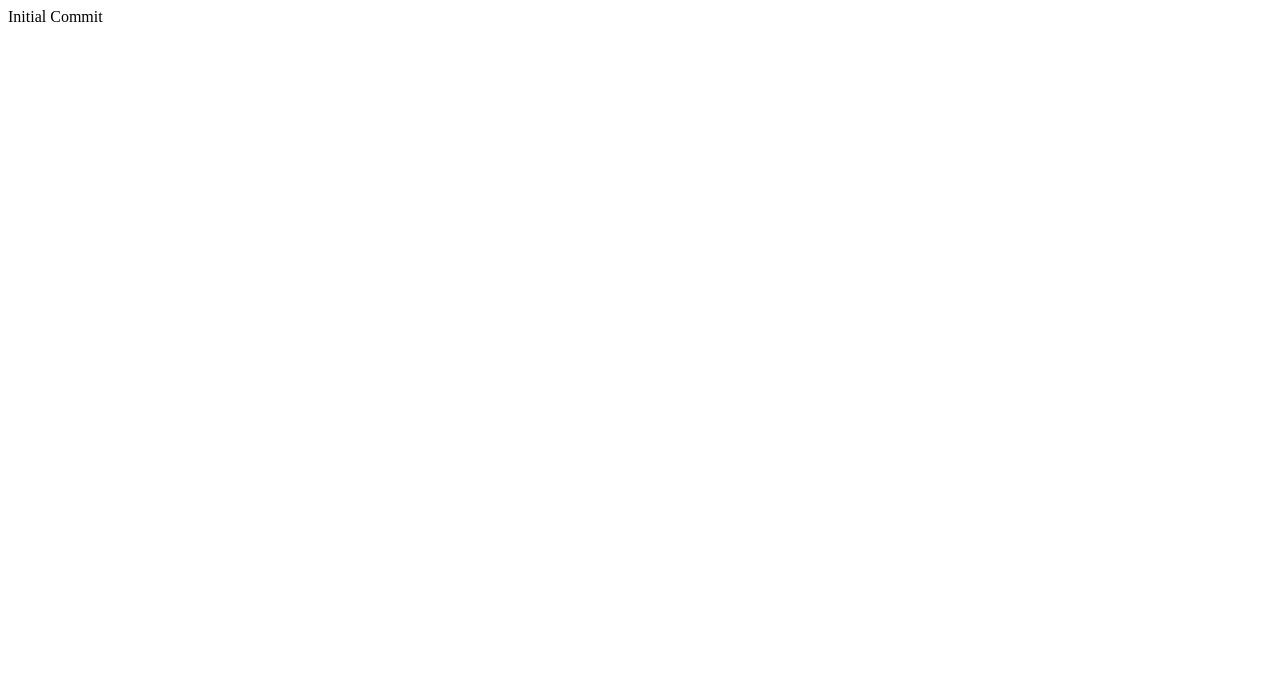
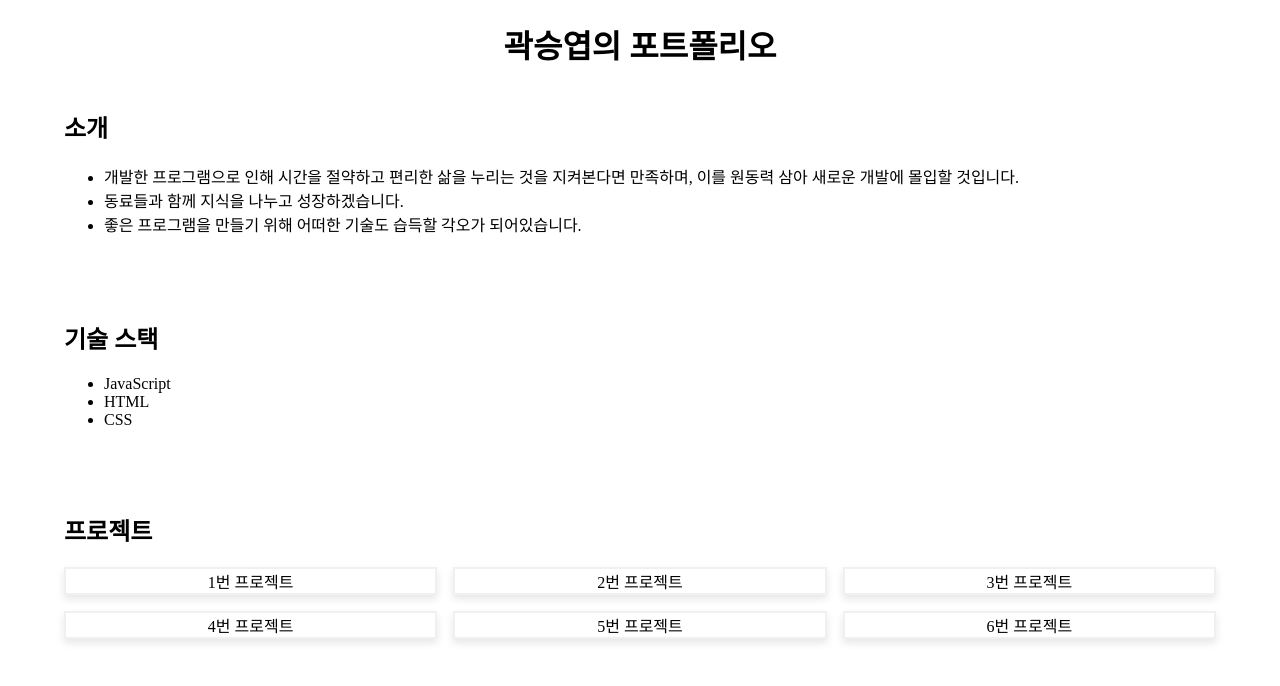
Before and after one commit to yeopseung/yeopseung.github.io, a plain HTML site: page index.html in a window 1280 px wide. Drawn offline with Linux system fonts and the light colour scheme.

Commit message:
feat: 메인 페이지 기초 설계

```diff
--- /dev/null
+++ b/index.css
@@ -0,0 +1,26 @@
+.title {
+  text-align: center;
+}
+
+.container {
+  margin: 0 auto;
+  width: 90vw;
+  display: flex;
+  flex-direction: column;
+  gap: 3rem;
+}
+
+.project-grid {
+  display: grid;
+  grid-template-columns: repeat(3, 1fr);
+  grid-template-rows: repeat(3, 1fr);
+  gap: 1rem;
+}
+
+.project-item {
+  display: flex;
+  justify-content: center;
+  align-items: center;
+  border: 2px solid #f0f0f0;
+  box-shadow: 0 4px 8px rgba(0, 0, 0, 0.1);
+}
--- a/index.html
+++ b/index.html
@@ -3,9 +3,51 @@
   <head>
     <meta charset="UTF-8" />
     <meta name="viewport" content="width=device-width, initial-scale=1.0" />
-    <title>Document</title>
+    <link rel="stylesheet" href="index.css" />
+    <title>Portfolio</title>
   </head>
+  <header>
+    <h1 class="title">곽승엽의 포트폴리오</h1>
+  </header>
   <body>
-    Initial Commit
+    <div class="container">
+      <section class="introduction">
+        <h2 class="sub-title">소개</h2>
+        <ul class="resolution-list">
+          <li class="resolution">
+            개발한 프로그램으로 인해 시간을 절약하고 편리한 삶을 누리는 것을
+            지켜본다면 만족하며, 이를 원동력 삼아 새로운 개발에 몰입할 것입니다.
+          </li>
+          <li class="resolution">
+            동료들과 함께 지식을 나누고 성장하겠습니다.
+          </li>
+          <li class="resolution">
+            좋은 프로그램을 만들기 위해 어떠한 기술도 습득할 각오가
+            되어있습니다.
+          </li>
+        </ul>
+      </section>
+
+      <section class="skills">
+        <h2 class="sub-title">기술 스택</h2>
+        <ul class="skill-list">
+          <li class="skill">JavaScript</li>
+          <li class="skill">HTML</li>
+          <li class="skill">CSS</li>
+        </ul>
+      </section>
+
+      <section class="projects">
+        <h2 class="sub-title">프로젝트</h2>
+        <div class="project-grid">
+          <div class="project-item">1번 프로젝트</div>
+          <div class="project-item">2번 프로젝트</div>
+          <div class="project-item">3번 프로젝트</div>
+          <div class="project-item">4번 프로젝트</div>
+          <div class="project-item">5번 프로젝트</div>
+          <div class="project-item">6번 프로젝트</div>
+        </div>
+      </section>
+    </div>
   </body>
 </html>
```
